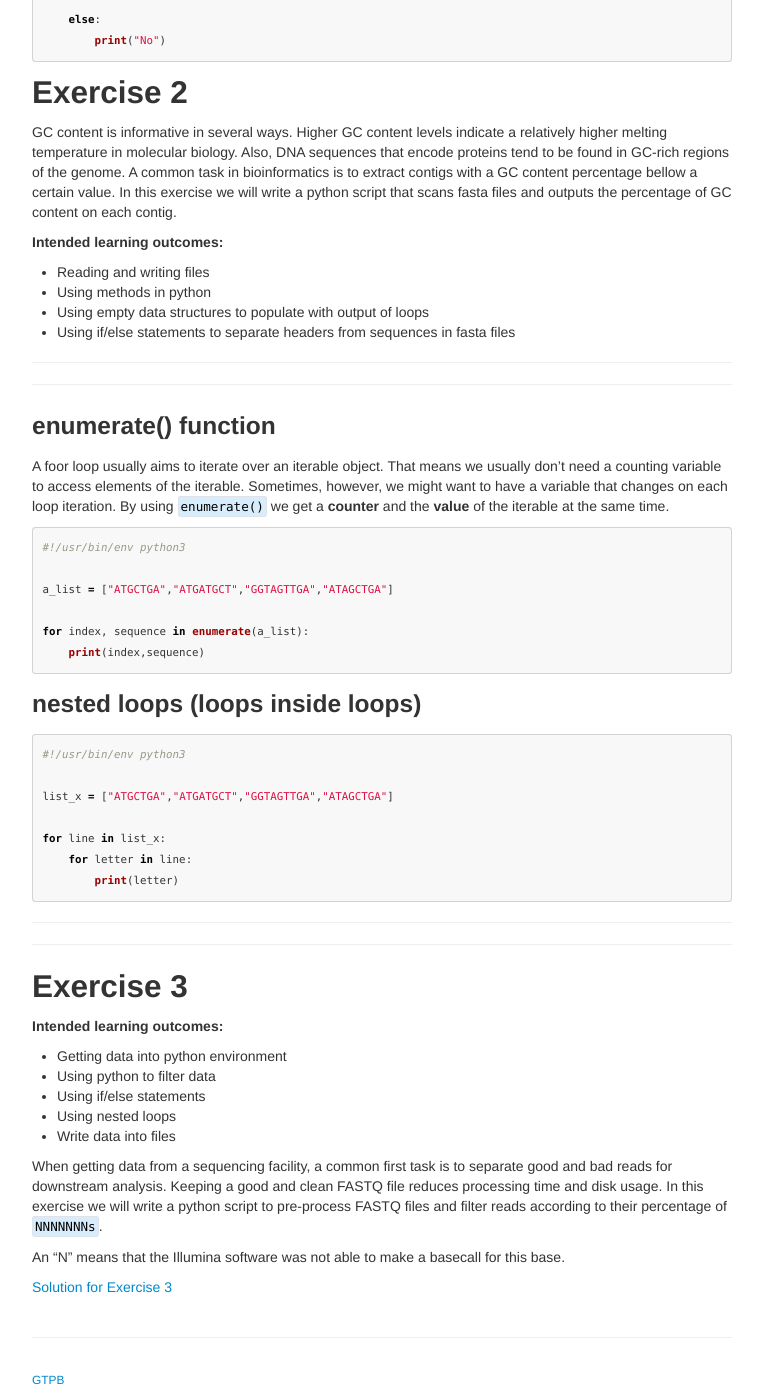
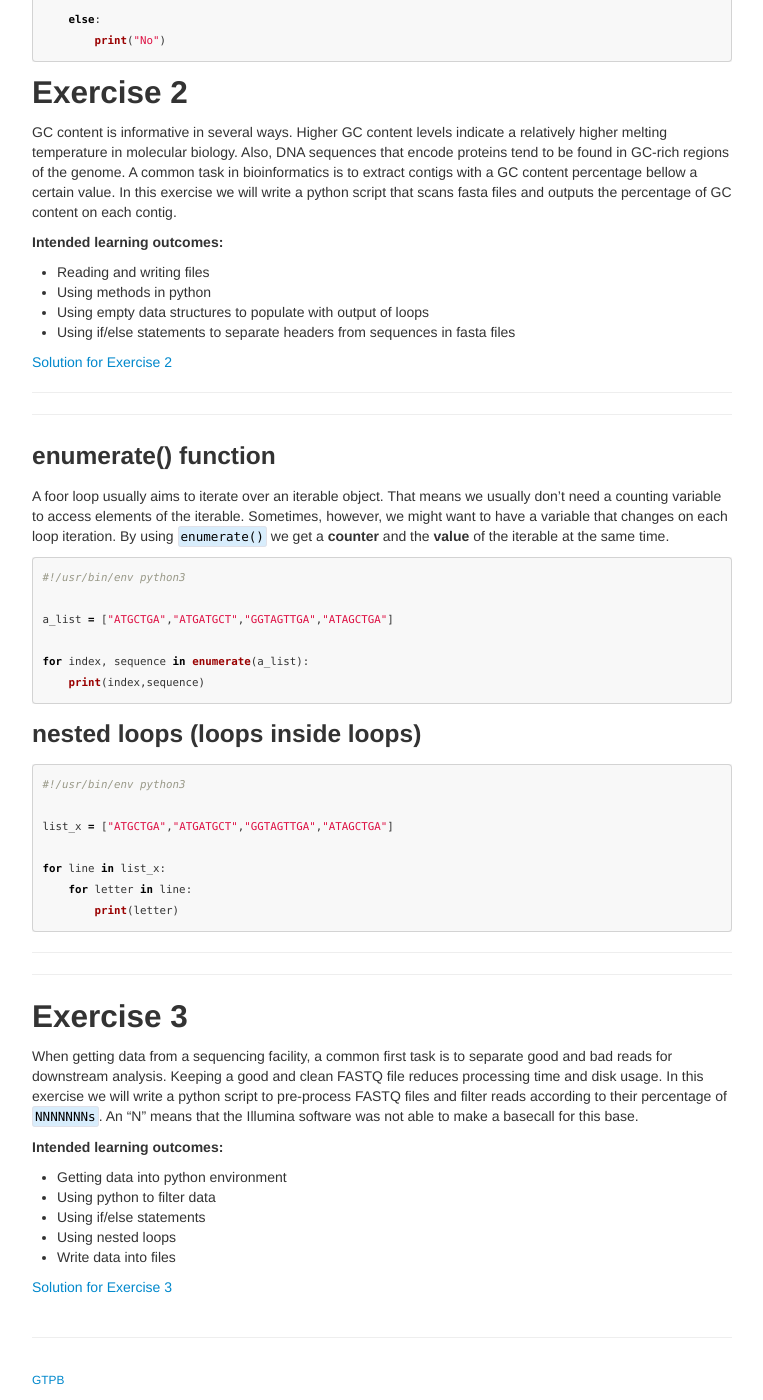
Before and after one commit to GTPB/IBB21, a Jekyll site: the page built from pages/Introduction.md, in a window 1280 px wide and 1400 px high, scrolled down 4874 px. Shown: the whole window, without its empty margins (258-1021 px from the left). Built offline with Jekyll 4.4.1, drawn with Linux system fonts in a browser that asks for light colours; our own code applies the rules of GitHub Pages for plain Markdown files; part of the change alters nothing that is shown.

Commit message:
sol friday

```diff
--- a/pages/Introduction.md
+++ b/pages/Introduction.md
@@ -130,7 +130,7 @@ Write a script to retrieve a set of insulin protein sequences from uniPROT and u
    * Aggregate multiple fasta files in a single file for downstream analysis (MUSCLE input).
    * Use generated output as input for muscle.
 
-[Solution for Exercise 1](Solution_1xxx.md)
+[Solution for Exercise 1](pages/Solution_1.md)
 
 ***********************************************************************
 ***********************************************************************
@@ -222,6 +222,8 @@ In this exercise we will write a python script that scans fasta files and output
 * Using empty data structures to populate with output of loops
 * Using if/else statements to separate headers from sequences in fasta files
 
+[Solution for Exercise 2](pages/Solution_2.md)
+
 ***********************************************************************
 ***********************************************************************
 
@@ -252,6 +254,9 @@ for line in list_x:
 
 ## Exercise 3
 
+When getting data from a sequencing facility, a common first task is to separate good and bad reads for downstream analysis. Keeping a good and clean FASTQ file reduces processing time and disk usage.
+In this exercise we will write a python script to pre-process FASTQ files and filter reads according to their percentage of `NNNNNNNs`. An “N” means that the Illumina software was not able to make a basecall for this base.
+
 **Intended learning outcomes:**
 
 * Getting data into python environment
@@ -260,10 +265,4 @@ for line in list_x:
 * Using nested loops
 * Write data into files
 
-When getting data from a sequencing facility, a common first task is to separate good and bad reads for downstream analysis. Keeping a good and clean FASTQ file reduces processing time and disk usage.
-In this exercise we will write a python script to pre-process FASTQ files and filter reads according to their percentage of `NNNNNNNs`.
-
-An “N” means that the Illumina software was not able to make a basecall for this base.
-
-
-[Solution for Exercise 3](Solution_.md)
+[Solution for Exercise 3](pages/Solution_3.md)
```
